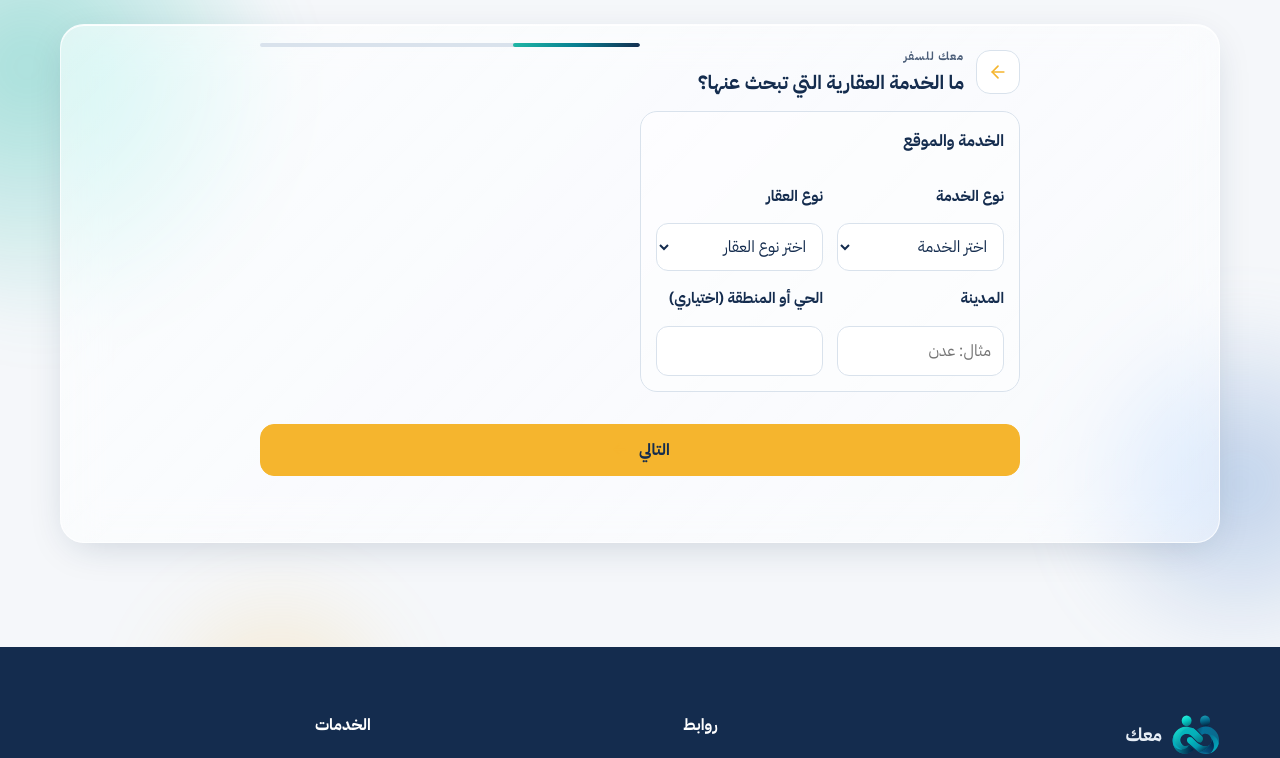
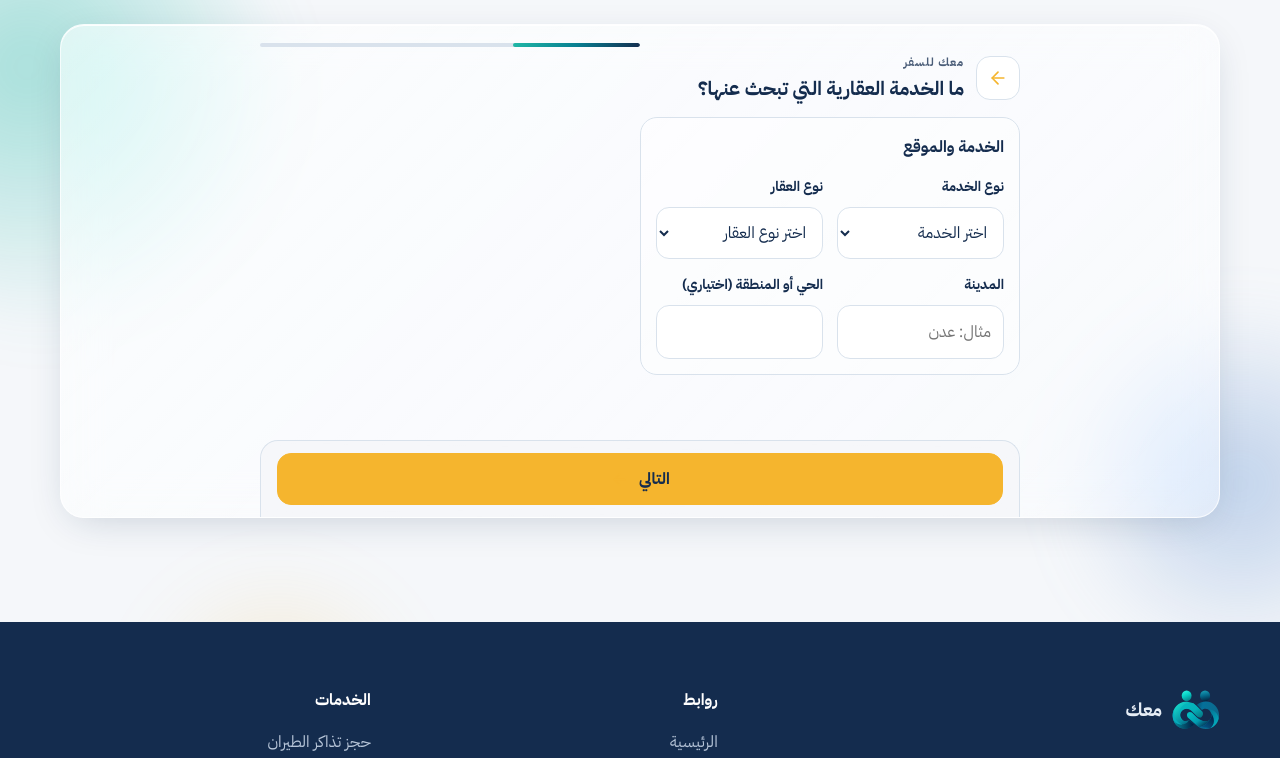
Before and after one commit to khwy1d/Maak, a React (Vite) app: page /real-estate in a window 1280 px wide. Shown: the top 758 px of the page. Built offline with nearby package versions, Linux system fonts and the light colour scheme.

Commit message:
Match service forms to the flight layout

```diff
--- a/src/styles/global.css
+++ b/src/styles/global.css
@@ -1711,71 +1711,107 @@ body:has(.maak-service-flow) .mobile-dock { z-index:45!important; }
   }
 }
 
-/* Keep service forms and their step controls consistent with the flight flow. */
-.page-detail-service .maak-service-flow { width: 100%; max-width: 760px !important; margin-inline: auto; padding-bottom: 24px !important; }
-body:has(.maak-service-flow) .maak-service-flow-nav {
-  position: sticky !important;
-  inset: auto !important;
-  bottom: 0 !important;
+/* Service flows use the flight form's shell, field rhythm, and fixed action bar. */
+.page-detail-service .maak-service-flow.maak-flight-flow {
+  gap: 0 !important;
+  width: 100%;
+  max-width: 760px !important;
+  margin: 8px auto 0 !important;
+  padding: 0 0 96px !important;
+  position: relative;
+  border-top: 0 !important;
+}
+.maak-service-flow.maak-flight-flow .maak-flight-head {
+  display: flex !important;
+  align-items: center;
+  gap: 12px;
+  padding: 10px 0 14px;
+  margin: 0 !important;
+}
+.maak-service-flow.maak-flight-flow .maak-flight-head > div { flex: 1; min-width: 0; }
+.maak-service-flow.maak-flight-flow .maak-flight-head span { font-size: .72rem; letter-spacing: .08em; color: var(--muted); font-weight: 700; }
+.maak-service-flow.maak-flight-flow .maak-flight-head h2 { font-size: 1.2rem !important; line-height: 1.4; margin: 3px 0 0 !important; }
+.maak-service-flow.maak-flight-flow .maak-progress { height: 4px; border-radius: 99px; margin: 0 0 22px !important; }
+.maak-service-flow.maak-flight-flow .maak-progress span { height: 100%; border-radius: inherit; }
+.maak-service-flow.maak-flight-flow .flight-group {
+  min-width: 0;
+  margin: 0 0 4px !important;
+  padding: 15px !important;
+  border: 1px solid var(--border) !important;
+  border-radius: 17px !important;
+  background: var(--glass) !important;
+  display: grid;
+  gap: 14px;
+}
+.maak-service-flow.maak-flight-flow .flight-group > h4 { margin: 0 0 0 !important; font-size: 1rem; }
+.maak-service-flow.maak-flight-flow .flight-input-grid { gap: 14px; }
+.maak-service-flow.maak-flight-flow .flight-field { gap: 8px; }
+.maak-service-flow.maak-flight-flow .flight-field > label { font-size: .86rem; font-weight: 700; margin: 0; }
+.maak-service-flow.maak-flight-flow input:not([type="checkbox"]),
+.maak-service-flow.maak-flight-flow select,
+.maak-service-flow.maak-flight-flow textarea {
+  min-height: 50px;
+  padding: 12px;
+  border-radius: 13px;
+  background: var(--surface);
+  font: inherit;
+}
+.maak-service-flow.maak-flight-flow textarea { min-height: 88px; }
+body:has(.maak-service-flow.maak-flight-flow) .page-detail { padding-top: 12px !important; }
+body:has(.maak-service-flow.maak-flight-flow) .inner-page > .section { padding-top: 12px !important; }
+body:has(.maak-service-flow.maak-flight-flow) .page-detail-card { padding-top: 10px !important; }
+body:has(.maak-service-flow.maak-flight-flow) .mobile-dock { display: flex !important; visibility: visible !important; }
+body:has(.maak-service-flow.maak-flight-flow) .maak-service-flow-nav.maak-bottom-actions {
+  position: fixed !important;
+  z-index: 20 !important;
+  inset: auto 0 0 !important;
   transform: none !important;
-  z-index: 75 !important;
-  display: flex !important;
-  align-items: center !important;
-  justify-content: center !important;
-  width: 100% !important;
-  grid-column: 1 / -1 !important;
-  min-height: 0;
-  margin: 20px 0 0 !important;
-  padding: 0 !important;
-  border: 0 !important;
-  border-radius: 0 !important;
-  background: transparent !important;
-  backdrop-filter: none;
-  box-shadow: none;
-}
-body:has(.maak-service-flow) .maak-service-flow-nav .flight-step-count { display: none !important; }
-body:has(.maak-service-flow) .maak-service-flow-nav .flight-step-buttons {
   display: flex !important;
   flex-direction: row !important;
   align-items: center !important;
+  gap: 10px !important;
+  width: auto !important;
+  margin: 0 !important;
+  padding: 12px max(16px, env(safe-area-inset-right)) calc(12px + env(safe-area-inset-bottom)) max(16px, env(safe-area-inset-left)) !important;
+  border: 0 !important;
+  border-top: 1px solid var(--border) !important;
+  border-radius: 0 !important;
+  background: color-mix(in srgb, var(--bg) 90%, transparent) !important;
+  backdrop-filter: blur(16px) !important;
+  box-shadow: none !important;
+}
+body:has(.maak-service-flow.maak-flight-flow) .maak-service-flow-nav .flight-step-count { display: none !important; }
+body:has(.maak-service-flow.maak-flight-flow) .maak-service-flow-nav .flight-step-buttons {
+  display: flex !important;
+  flex: 1 1 auto !important;
+  align-items: center !important;
+  gap: 10px !important;
   width: 100% !important;
-  gap: 10px !important;
-}
-body:has(.maak-service-flow) .maak-service-flow-nav .flight-step-buttons .btn {
+}
+body:has(.maak-service-flow.maak-flight-flow) .maak-service-flow-nav .maak-next,
+body:has(.maak-service-flow.maak-flight-flow) .maak-service-flow-nav .maak-previous {
   min-height: 52px !important;
   margin: 0 !important;
   border-radius: 14px !important;
-  font-weight: 750 !important;
-}
-body:has(.maak-service-flow) .maak-service-flow-nav .flight-step-buttons .btn.btn-primary {
-  flex: 1 1 auto !important;
-  width: auto !important;
-  min-width: 0 !important;
-  color: var(--c-navy) !important;
-  background: var(--c-gold) !important;
-  border: 1px solid var(--c-gold) !important;
-}
-body:has(.maak-service-flow) .maak-service-flow-nav .flight-step-buttons .btn.btn-ghost {
-  flex: 0 0 auto !important;
-  min-width: 88px !important;
-  background: var(--surface) !important;
-}
-
-@media (min-width: 768px) {
-  body:has(.maak-service-flow) .mobile-dock { display: none !important; }
-}
-
-@media (max-width: 767px) {
-  .page-detail-service .maak-service-flow { padding-bottom: 24px !important; }
-  body:has(.maak-service-flow) .maak-service-flow-nav {
-    inset: auto !important;
-    bottom: calc(100px + env(safe-area-inset-bottom)) !important;
-    transform: none !important;
-    width: 100% !important;
-    padding: 0 !important;
-    margin-top: 20px !important;
-    border-radius: 0 !important;
-  }
+}
+body:has(.maak-service-flow.maak-flight-flow) .maak-service-flow-nav .maak-next { flex: 1 1 auto !important; }
+body:has(.maak-service-flow.maak-flight-flow) .mobile-dock { z-index: 45 !important; }
+@media (min-width: 601px) {
+  body:has(.maak-service-flow.maak-flight-flow) .maak-service-flow-nav.maak-bottom-actions {
+    inset: auto auto 0 50% !important;
+    transform: translateX(-50%) !important;
+    width: min(760px, calc(100% - 32px)) !important;
+    border: 1px solid var(--border) !important;
+    border-bottom: 0 !important;
+    border-radius: 18px 18px 0 0 !important;
+  }
+}
+@media (max-width: 600px) {
+  .page-detail-service .maak-service-flow.maak-flight-flow { padding-bottom: 110px !important; }
+  .maak-service-flow.maak-flight-flow .maak-flight-head h2 { font-size: 1.05rem !important; }
+  .maak-service-flow.maak-flight-flow .flight-group { padding: 13px !important; border-radius: 15px !important; }
+  .maak-service-flow.maak-flight-flow .flight-input-grid { grid-template-columns: minmax(0, 1fr) !important; }
+  body:has(.maak-service-flow.maak-flight-flow) .maak-service-flow-nav.maak-bottom-actions { gap: 8px !important; }
 }
 
 :root[data-theme="dark"] .nav-logo .logo-tile img {
```
